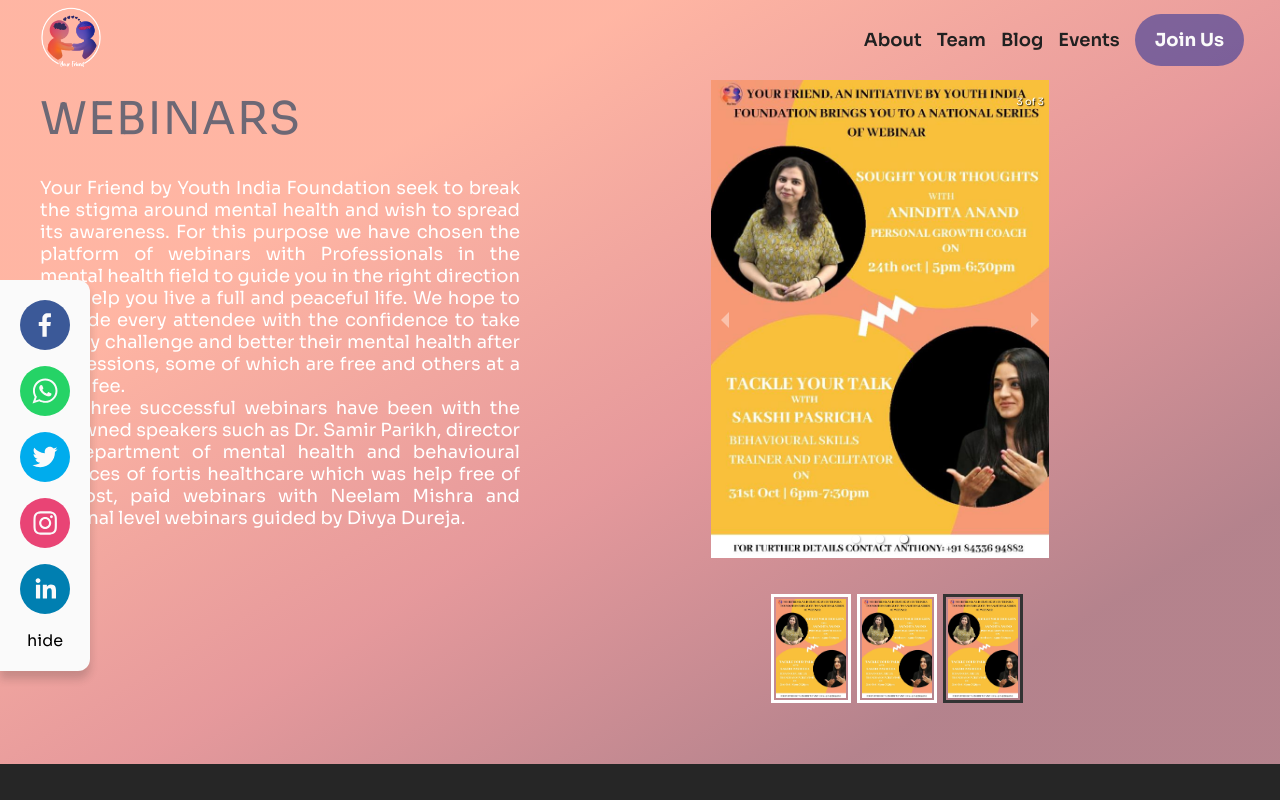
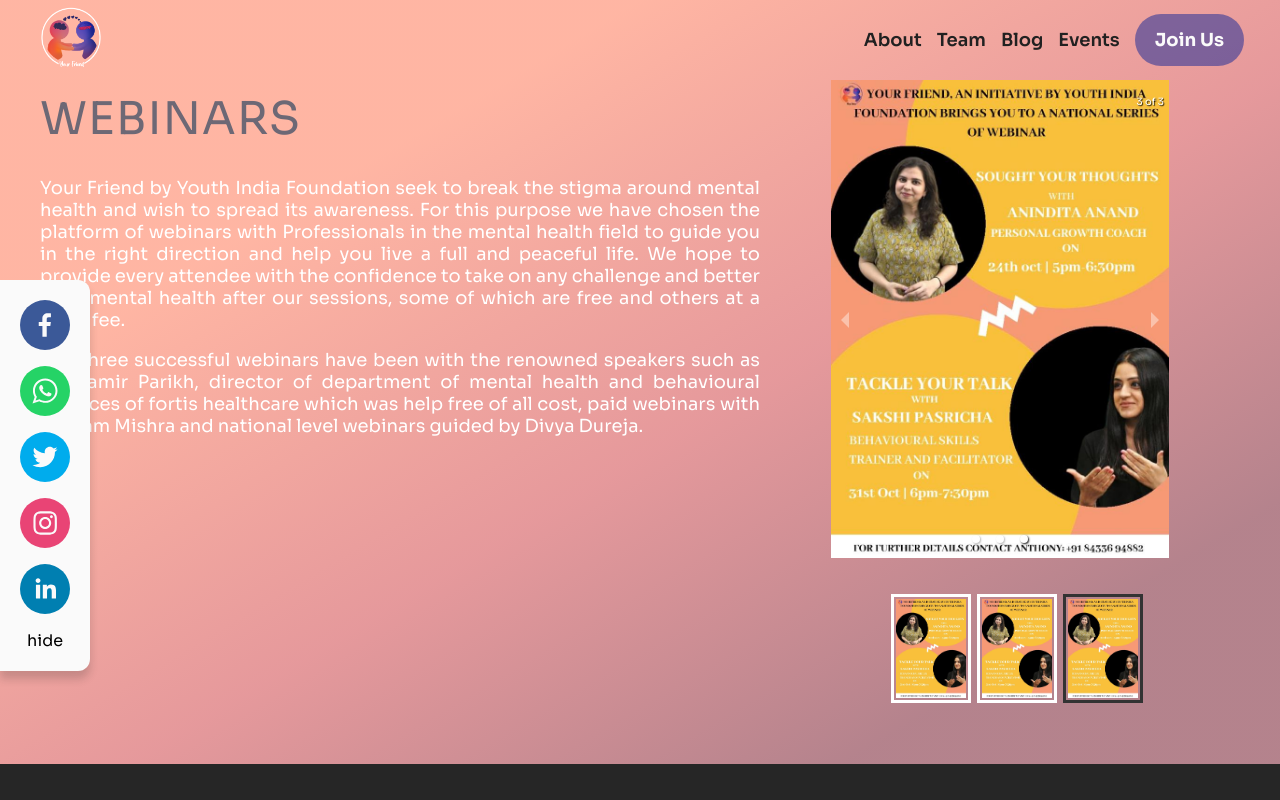
Before and after one commit to tashi2408/yourFriend, a React (Create React App) app: page /webinars in a window 1280 px wide. Shown: the top 800 px of the page. Built offline with nearby package versions, Linux system fonts and the light colour scheme.

Commit message:
💕 grid changes

```diff
--- a/src/pages/Webinar/Webinar.css
+++ b/src/pages/Webinar/Webinar.css
@@ -10,7 +10,7 @@
   max-width: 1400px;
   margin: 0 auto;
   display: grid;
-  grid-template-columns: 2fr 3fr;
+  grid-template-columns: 3fr 2fr;
   align-items: start;
   justify-content: center;
 }
@@ -43,7 +43,6 @@
 }
 
 .webinar-carousel {
-
   max-width: 300px;
   margin: 0 auto;
 }
--- a/src/pages/Webinar/Webinar.jsx
+++ b/src/pages/Webinar/Webinar.jsx
@@ -19,14 +19,13 @@
           health field to guide you in the right direction and help you live a
           full and peaceful life. We hope to provide every attendee with the
           confidence to take on any challenge and better their mental health
-          after our sessions, some of which are free and others at a small fee.<br></br>
+          after our sessions, some of which are free and others at a small fee.</p>
+      <p>
           Our three successful webinars have been with the renowned speakers
           such as Dr. Samir Parikh, director of department of mental health and
           behavioural sciences of fortis healthcare which was help free of all
           cost, paid webinars with Neelam Mishra and national level webinars
-          guided by Divya Dureja.
-      </p>
-
+          guided by Divya Dureja.</p>
     </div>
     <div className="webinar-carousel">
         <Carousel
```
